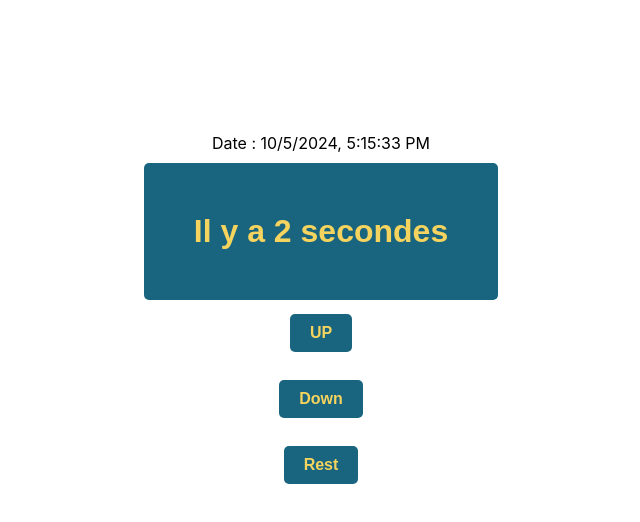
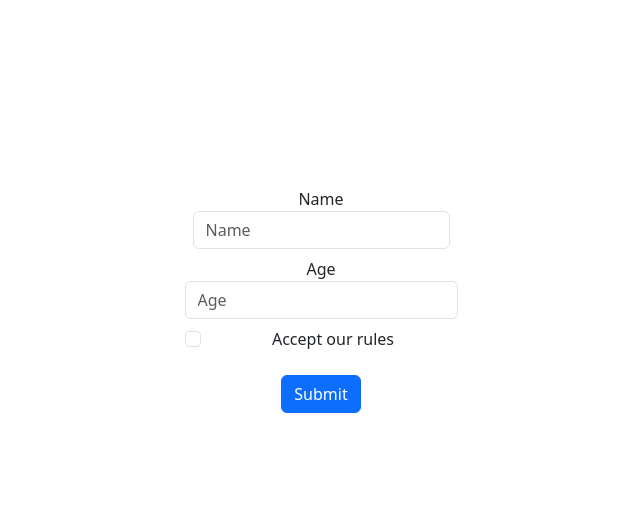
Before and after one commit to Hicham1970/todolist, a React (Create React App) app: page / in a window 1280 px wide. Shown: the top 522 px of the page, without its empty margins (319-959 px from the left). Built offline with nearby package versions, Linux system fonts and the light colour scheme.

Commit message:
Add Form2 to the tutorial

```diff
--- a/src/App.js
+++ b/src/App.js
@@ -1,10 +1,13 @@
 import "./App.css";
-import Counter from "./Counter/Counter";
+import 'bootstrap/dist/css/bootstrap.min.css';
+// import Counter from "./Counter/Counter";
+import Form2 from "./Forms/Form2";
 
 export default function App() {
   return (
     <div className="App">
-      <Counter initialValue={2} step={2} />
+      {/* <Counter initialValue={2} step={2} /> */}
+      <Form2 />
     </div>
   );
 }
--- /dev/null
+++ b/src/Forms/Form2.jsx
@@ -0,0 +1,62 @@
+import { useState } from "react";
+export default function Form2() {
+  // por récupérer le nom et l'age :
+  const [inputName, setInputName] = useState("");
+  const [inputAge, setInputAge] = useState("");
+  const [acceptChange, setAcceptChange] = useState(false);
+  const handleNameInputChange = () => {
+    const name = document.getElementById("name").value;
+    setInputName(name);
+    console.log(name, inputName);
+  };
+  const handleAgeInputChange = () => {
+    const age = document.getElementById("age").value;
+    setInputAge(age);
+    console.log(age, inputAge);
+  };
+  const handleAcceptChange = () => {
+    const accept = document.getElementById("accept").checked;
+    setAcceptChange(accept);
+    console.log(accept, acceptChange);
+  };
+  return (
+    <div className="container my-5">
+      <form>
+        <div className="form-group p-2">
+          <label>Name</label>
+          <input
+            type="text"
+            id="name"
+            placeholder="Name"
+            className="form-control"
+            onChange={handleNameInputChange}
+          />
+        </div>
+        <div className="form-group">
+          <label>Age</label>
+          <input
+            type="text"
+            id="age"
+            placeholder="Age"
+            className="form-control"
+            onChange={handleAgeInputChange}
+          />
+        </div>
+        <div className="form-check my-2">
+          <input
+            type="checkbox"
+            id="accept"
+            className="form-check-input"
+            onChange={handleAcceptChange}
+          />
+          <label htmlFor="accept" className="form-check-label">
+            Accept our rules
+          </label>
+        </div>
+        <div className="form-group my-4">
+          <button className="btn btn-primary">Submit</button>
+        </div>
+      </form>
+    </div>
+  );
+}
--- a/src/index.js
+++ b/src/index.js
@@ -1,13 +1,13 @@
 import React from "react";
 import ReactDOM from "react-dom/client";
+import { StrictMode } from "react";
 import "./index.css";
 import App from "./App";
 
 
 const root = ReactDOM.createRoot(document.getElementById("root"));
 root.render(
-  <>
+  <StrictMode>
     <App />
-
-  </>
+  </StrictMode>
 );
```
Also changed, not shown: package.json (+6 -5 lines), 1 other file (tests, documents, lock files or other folders).
